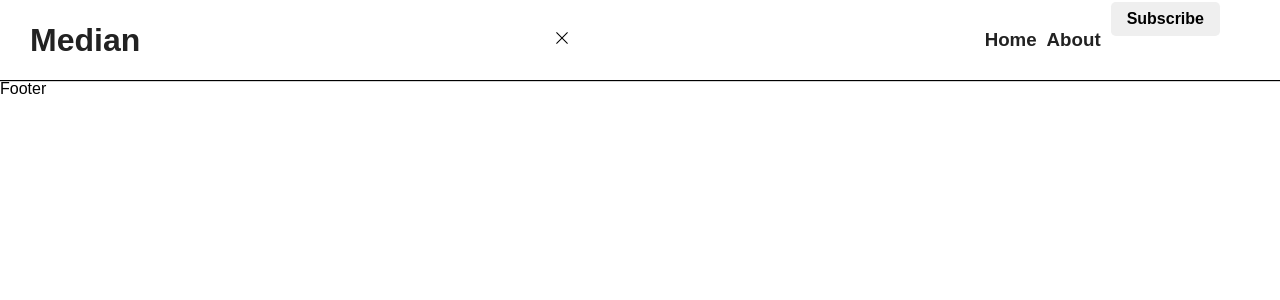
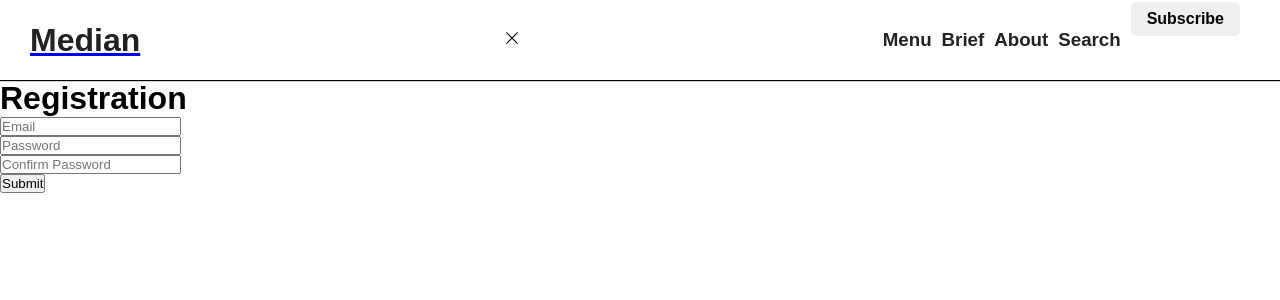
Before and after one commit to HarryCandlish/Median-, a React (Create React App) app: page /registration in a window 1280 px wide. Shown: the top 300 px of the page. Built offline with nearby package versions, Linux system fonts and the light colour scheme.

Commit message:
added in mock news post to show on front-end, and built out a simple registration form

```diff
--- a/src/App.js
+++ b/src/App.js
@@ -5,6 +5,7 @@ import Header from './components/Header'
 import Home from './pages/Home'
 import About from './pages/About'
 import Footer from './components/Footer'
+import Registration from './pages/Registration'
 
 function App() {
   return (
@@ -13,6 +14,7 @@ function App() {
         <Routes>
           <Route path='/' element={<Home/>}/>
           <Route path='/about' element={<About/>}/>
+          <Route path='/registration' element={<Registration/>}/>
         </Routes>
         <Footer/>
       </div>
--- a/src/components/Footer.jsx
+++ b/src/components/Footer.jsx
@@ -2,7 +2,9 @@ import React from 'react'
 
 const Footer = () => {
   return (
-    <div>Footer</div>
+    <div>
+
+    </div>
   )
 }
 
--- a/src/components/Header.jsx
+++ b/src/components/Header.jsx
@@ -16,7 +16,7 @@ class Header extends Component {
    render () {
    return (
      <nav className='navbar'>
-      <h2 className='navbar-logo'>Median</h2>
+      <Link to='/'><h2 className='navbar-logo'>Median</h2></Link>
 
       <div className='menu-icons' onClick={this.handleClick}>
       <i>{this.state.clicked ? <RxHamburgerMenu/> : <RxCross1/>}</i>
@@ -30,7 +30,7 @@ class Header extends Component {
                      <h3>{item.title}</h3></Link>
                </li>
             )})}
-            <button>Subscribe</button>
+            <Link to="/registration"><button className='btn-nav'>Subscribe</button></Link>
          </ul>
    </nav>
    );
--- a/src/data/MenuItems.js
+++ b/src/data/MenuItems.js
@@ -1,7 +1,12 @@
 export const MenuItems = [
     {
-        title: "Home",
+        title: "Menu",
         url: "/",
+        cName: "nav-links",
+    },
+    {
+        title: "Brief",
+        url: "/brief",
         cName: "nav-links",
     },
     {
@@ -9,4 +14,9 @@ export const MenuItems = [
         url: "/about",
         cName: "nav-links",
     },
+    {
+        title: "Search",
+        url: "/search",
+        cName: "nav-links",
+    },
 ]
--- /dev/null
+++ b/src/data/NewsPosts.js
@@ -0,0 +1,16 @@
+export const NewsPosts = [
+    {
+        title: 'The Counteroffensive',
+        description: '"Lorem ipsum dolor sit amet, consectetur adipiscing elit, sed do eiusmod tempor incididunt ut labore et dolore magna aliqua. Ut enim ad minim veniam, quis nostrud exercitation ullamco laboris nisi ut aliquip ex ea commodo consequat. Duis aute irure dolor in reprehenderit in voluptate velit esse cillum dolore eu fugiat nulla pariatur. Excepteur sint occaecat cupidatat non proident, sunt in culpa qui officia deserunt mollit anim id est laborum."',
+        category: 'Ukraine',
+        image: '../offensive.jpg',
+        priority: 1
+    },
+    {
+        title: 'China',
+        description: '"Lorem ipsum dolor sit amet, consectetur adipiscing elit, sed do eiusmod tempor incididunt ut labore et dolore magna aliqua. Ut enim ad minim veniam, quis nostrud exercitation ullamco laboris nisi ut aliquip ex ea commodo consequat. Duis aute irure dolor in reprehenderit in voluptate velit esse cillum dolore eu fugiat nulla pariatur. Excepteur sint occaecat cupidatat non proident, sunt in culpa qui officia deserunt mollit anim id est laborum."',
+        category: 'China',
+        image: '../china.jpg',
+        priority: 2
+    }
+]
--- a/src/pages/Home.jsx
+++ b/src/pages/Home.jsx
@@ -1,8 +1,30 @@
 import React from 'react'
+
+import {NewsPosts} from '../data/NewsPosts'
+import '../styles/home.css'
 
 const Home = () => {
   return (
-    <div>Home</div>
+    <div>
+      <ul>{NewsPosts.map((post, index) => {
+        if (post.priority === 1) {
+        return (
+             <li key={index}>
+              <h1 className='pri-one'>{post.title} </h1>
+                <img src={post.image} alt="image" />
+              <p>{post.description}</p>
+          </li>
+      )} else {
+        return (
+          <li key={index}>
+          <h1 className='pri-two'>{post.title} </h1>
+            <img src={post.image} alt="imagetwo" />
+          <p>{post.description}</p>
+      </li>
+        )
+      }})}
+      </ul>
+    </div>
   )
 }
 
--- a/src/pages/Registration.jsx
+++ b/src/pages/Registration.jsx
@@ -1,8 +1,35 @@
 const Registration = () => {
   return (
     <form>
-
-    </form>
+    <div>
+      <h1>Registration</h1>
+            <input
+            type="text"
+            placeholder="Email"
+            name="email"
+            id="email"
+            required/>
+    </div>
+    <div>
+            <input
+            type="text"
+            placeholder="Password"
+            name="password"
+            id="password"
+            required/>
+    </div>
+    <div>
+            <input
+            type="text"
+            placeholder="Confirm Password"
+            name="confirm_password"
+            id="confirm_password"
+            required/>
+    </div>
+    <div>
+      <button>Submit</button>
+    </div>
+  </form>
   )
 }
 
--- a/src/styles/header.css
+++ b/src/styles/header.css
@@ -36,7 +36,7 @@
     cursor: pointer;
 }
 
-button {
+.btn-nav {
     padding: 0.5rem 1rem;
     white-space: nowrap;
     border-radius: 0.3rem;
@@ -49,12 +49,12 @@ button {
     top: -1.3rem;
 }
 
-button:hover {
+.btn-nav:hover {
     background-color: #151516;
     color: #fff;
 }
 
-@media screen and (max-width: 850px) {
+/* @media screen and (max-width: 850px) {
     .navbar-menu {
         display: flex;
         flex-direction: column;
@@ -66,7 +66,6 @@ button:hover {
         top: 0;
         left: 0;
         opacity: 1;
-        align-items: stretch;
         padding: 80px 0 30px 0;
         margin: 0;
     }
@@ -82,4 +81,4 @@ button:hover {
         background: blanchedalmond;
         transition: 0;
     }
-}
+} */
--- /dev/null
+++ b/src/styles/home.css
@@ -0,0 +1,7 @@
+.pri-one {
+    color: brown;
+}
+
+.pri-two {
+    color: blue;
+}
```
Also changed, not shown: public/china.jpg (added), public/offensive.jpg (added).
